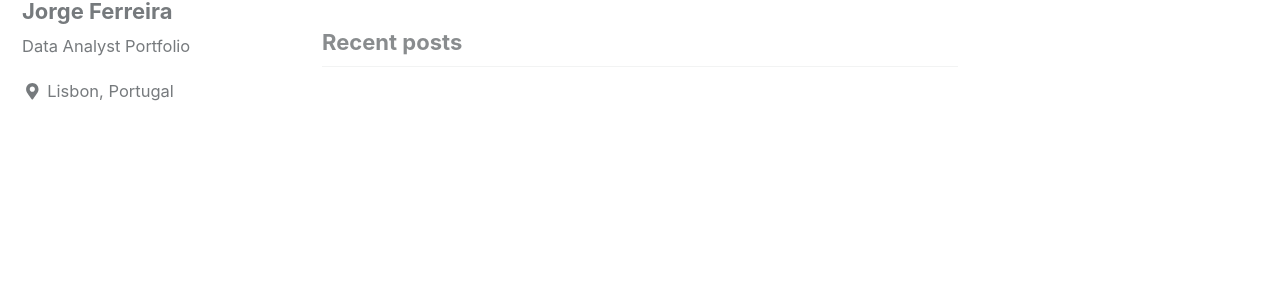
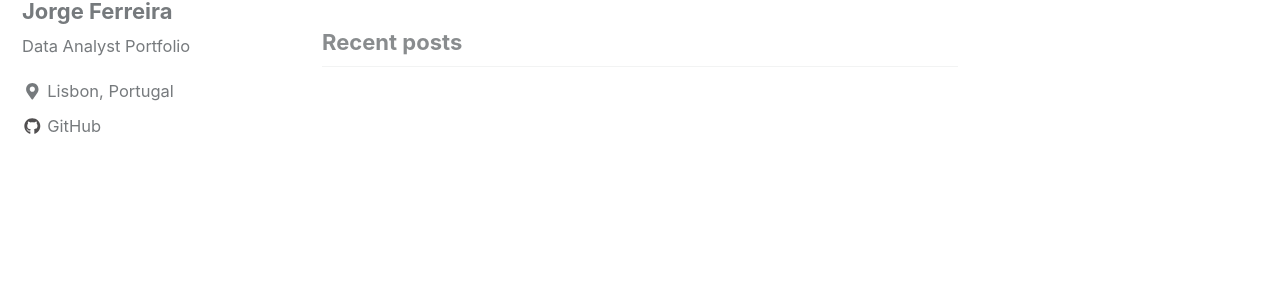
Before and after one commit to Jorg3GF/jorg3gf.github.io, a Jekyll site: the page built from index.html, in a window 1280 px wide. Shown: the part 113-421 px from the top of the page. Built offline with Jekyll 4.4.1, drawn with Linux system fonts in a browser that asks for light colours; cached includes are drawn as plain includes; nearby versions of some CDN libraries; the list of posts is cut into pages by our own code.

Commit message:
newgithub

```diff
--- a/_config.yml
+++ b/_config.yml
@@ -108,25 +108,7 @@ author:
   bio              : "Data Analyst Portfolio"
   location         : "Lisbon, Portugal"
   email            :
-  links:
-    - label: "Email"
-      icon: "fas fa-fw fa-envelope-square"
-      # url: mailto:your.name@email.com
-    - label: "Website"
-      icon: "fas fa-fw fa-link"
-      # url: "https://your-website.com"
-    - label: "Twitter"
-      icon: "fab fa-fw fa-twitter-square"
-      # url: "https://twitter.com/"
-    - label: "Facebook"
-      icon: "fab fa-fw fa-facebook-square"
-      # url: "https://facebook.com/"
-    - label: "GitHub"
-      icon: "fab fa-fw fa-github"
-      # url: "https://github.com/"
-    - label: "Instagram"
-      icon: "fab fa-fw fa-instagram"
-      # url: "https://instagram.com/"
+  github           : "jorg3gf"
 
 # Site Footer
 footer:
```
